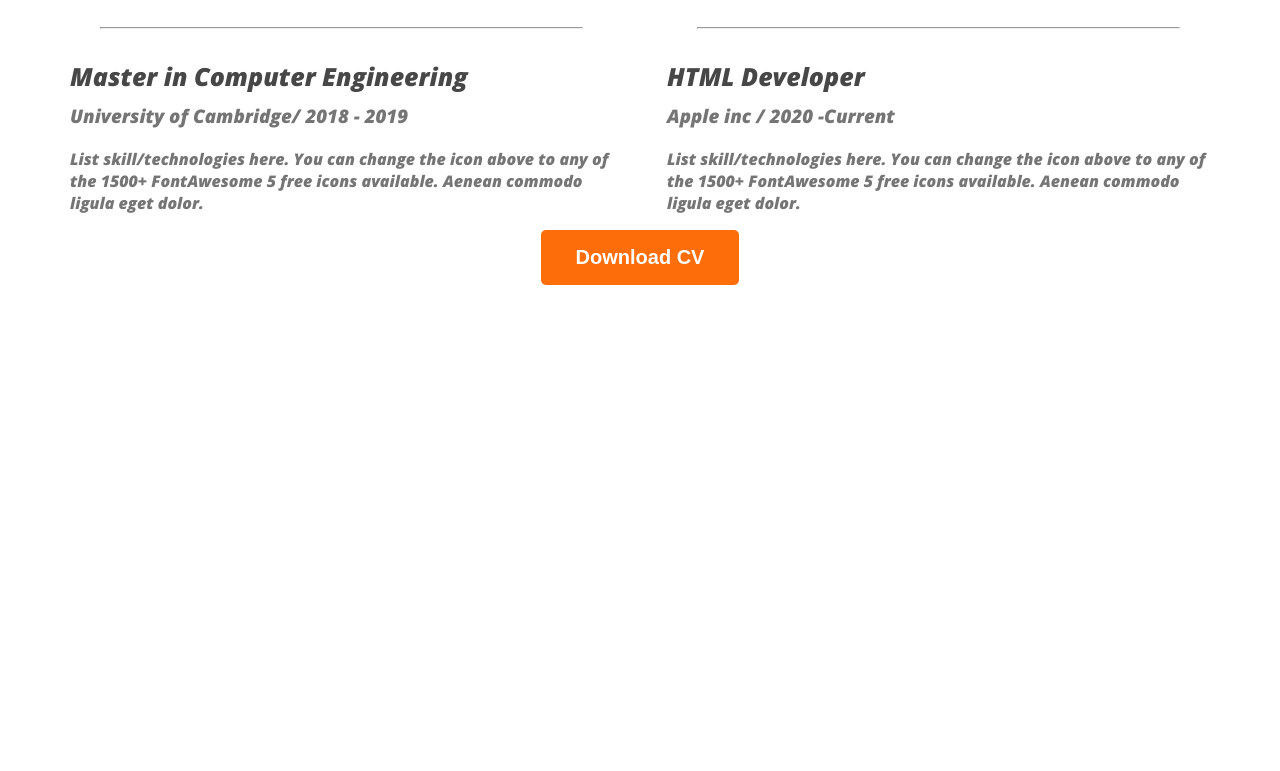
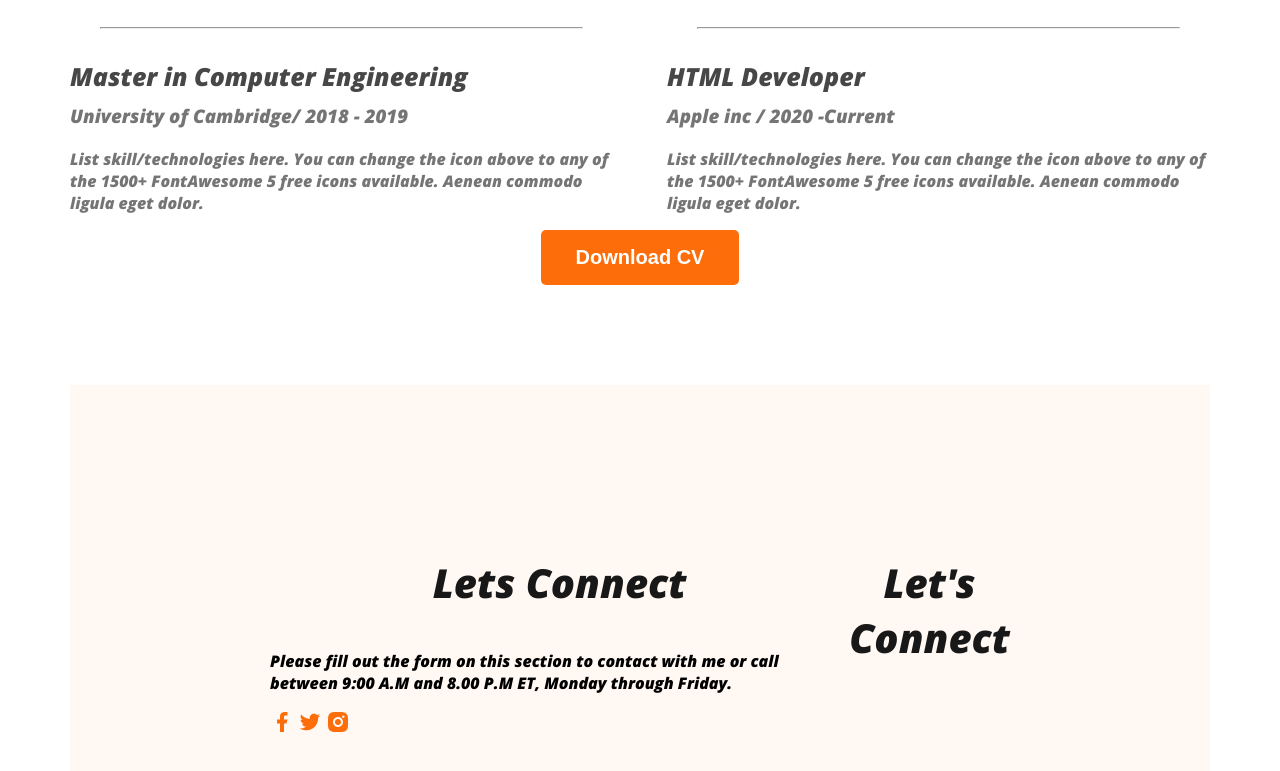
Before and after one commit to web-amk/Web_site-1st, a plain HTML site: page index.html in a window 1280 px wide. Shown: the part 3049-3820 px from the top of the page. Before the commit the page ends 3342 px from the top, so only its background shows below. Drawn offline with nearby package versions, Linux system fonts and the light colour scheme.

Commit message:
basic footer

```diff
--- a/index.html
+++ b/index.html
@@ -160,7 +160,20 @@
           </section>
 
      <footer>
+           <div class="footer-column">
+                   <h3 class="section-title">Lets Connect</h3>
+                   <p class="sction-description">Please fill out the form on this section to contact with me or call between 9:00 A.M and 8.00 P.M ET, Monday through Friday. </p>
 
+                   <div class="social-links">
+                         <a href=""><img src="images/icons/facebook.png" alt=""></a>
+                         <a href=""><img src="images/icons/twitter.png" alt=""></a>
+                         <a href=""><img src="images/icons/insta.png" alt=""></a>
+                   </div>
+           </div>
+           <div class="footer-column">
+               <h3 class="section-title">Let's Connect</h3>
+               <p class="sction-description"></p>
+           </div>
      </footer>
 
 </body>
--- a/styles/portfoli.css
+++ b/styles/portfoli.css
@@ -187,3 +187,12 @@ main section {
 .download-cv{
     text-align: center;
 }
+
+/* footer Style */
+
+footer{
+    display: flex;
+    background: #fff8f3;
+    margin-top: 100px;
+    padding: 130px 200px;
+}
```
